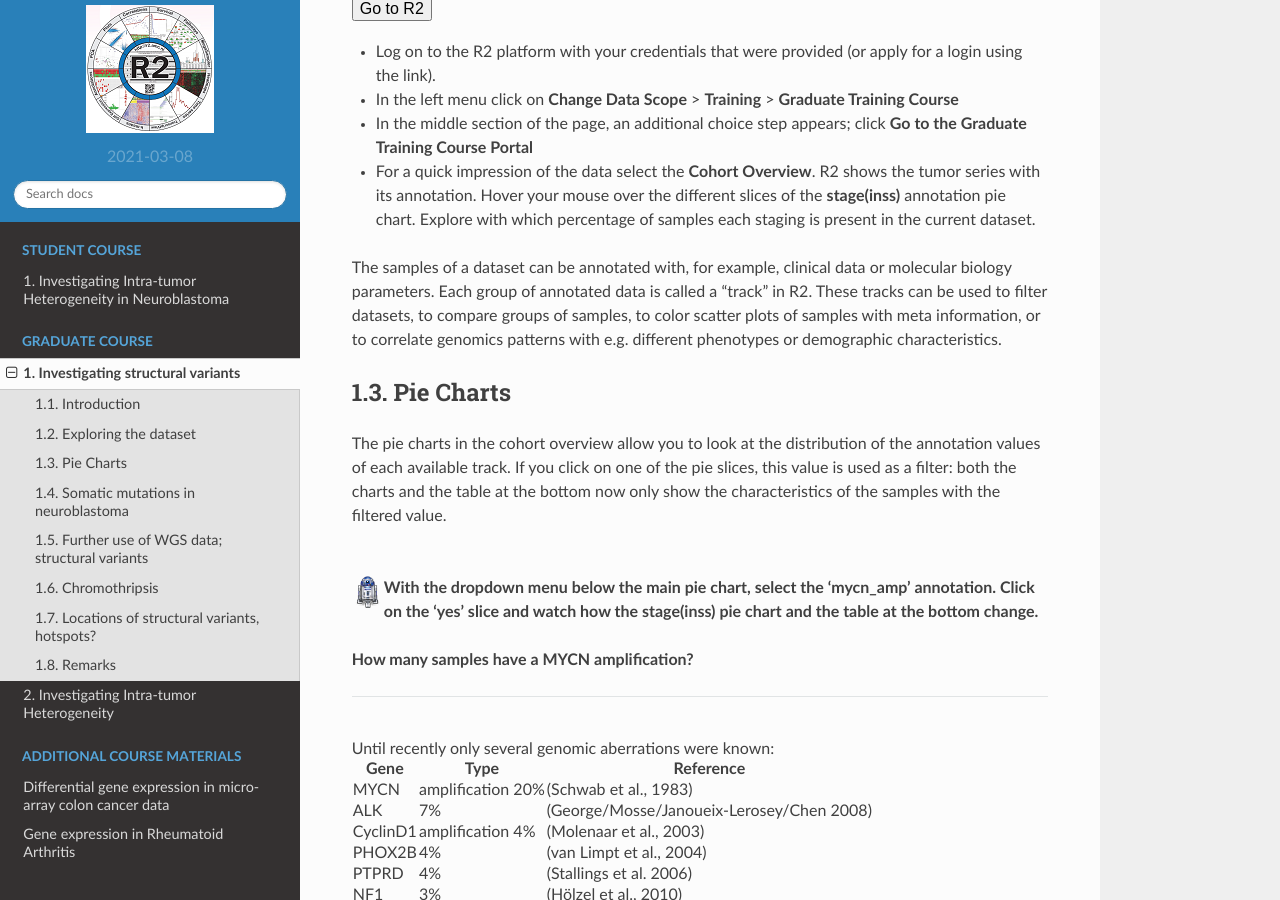
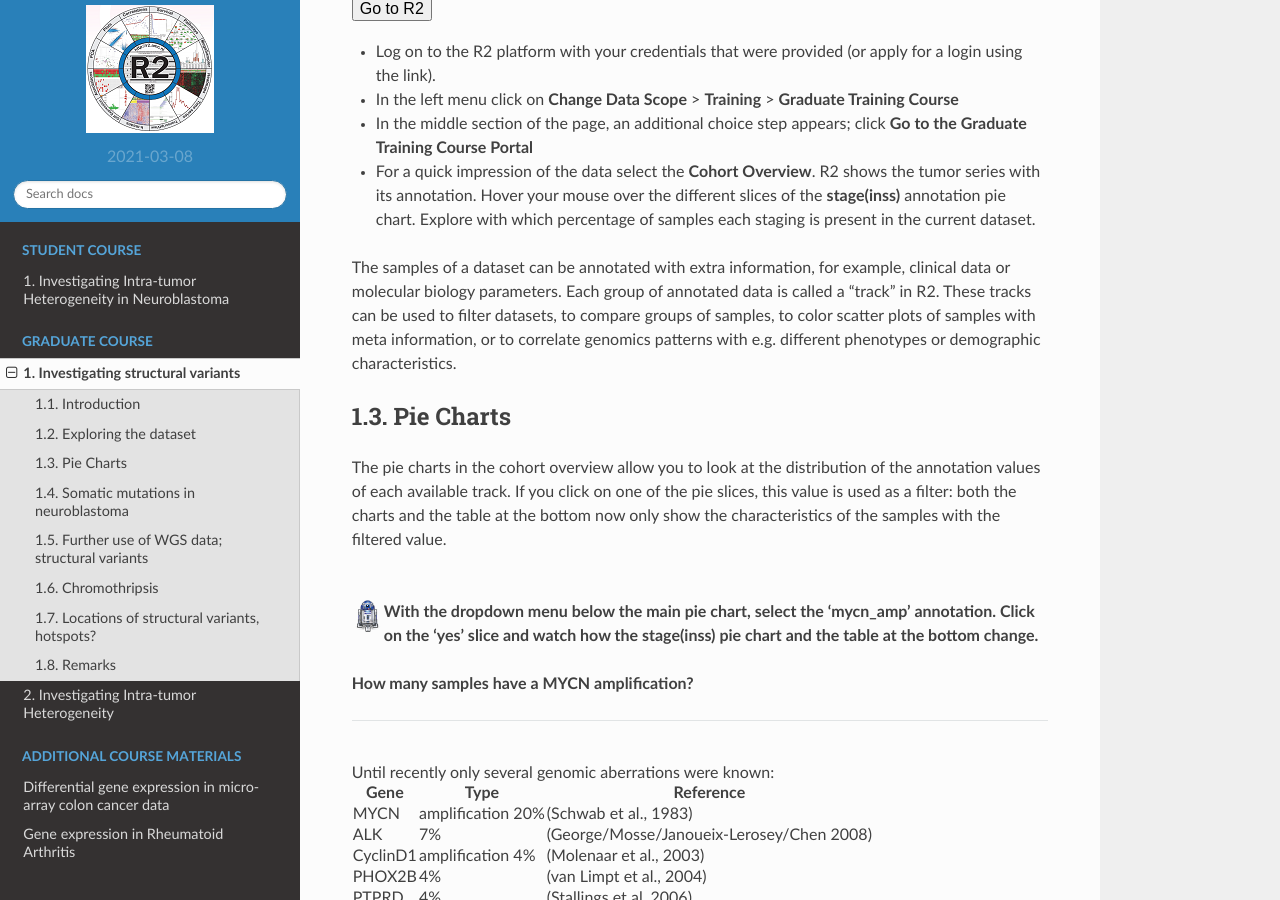
Before and after one commit to antronerds/r2-training-courses, a Sphinx documentation site: the page built from docs/Finding_structural_variants.md, in a window 1280 px wide and 900 px high, scrolled down 1746 px. Built offline with Sphinx 7.4.7 and the Read the Docs theme 2.0.0, drawn with Linux system fonts in a browser that asks for light colours; pages that are not in the unit, such as notebooks, are missing from menus.

Commit message:
Struct Variants, improvements

```diff
--- a/docs/Finding_structural_variants.md
+++ b/docs/Finding_structural_variants.md
@@ -46,7 +46,7 @@
 * In the middle section of the page, an additional choice step appears; click **Go to the Graduate Training Course Portal**
 * For a quick impression of the data select the **Cohort Overview**. R2 shows the tumor series with its annotation. Hover your mouse over the different slices of the **stage(inss)** annotation pie chart. Explore with which percentage of samples each staging is present in the current dataset.
 
-The samples of a dataset can be annotated with, for example, clinical data or molecular biology parameters. Each group of annotated data is called a “track” in R2. These tracks can be used to filter datasets, to compare groups of samples, to color scatter plots of samples with meta information, or to correlate genomics patterns with e.g. different phenotypes or demographic characteristics.
+The samples of a dataset can be annotated with extra information, for example, clinical data or molecular biology parameters. Each group of annotated data is called a “track” in R2. These tracks can be used to filter datasets, to compare groups of samples, to color scatter plots of samples with meta information, or to correlate genomics patterns with e.g. different phenotypes or demographic characteristics.
 
 Pie Charts
 ---
@@ -61,7 +61,7 @@
 ---------
 <br>
 Until recently only several genomic aberrations were known:
-
+<br>
 <table>
 <tr><th>  Gene  </th><th>Type        </th><th>Reference</th></tr>
 <tr><td>MYCN</td><td>amplification 20%</td><td>(Schwab et al., 1983)</td></tr>
@@ -74,8 +74,7 @@
 <tr><td>FOXR1</td><td>1%</td><td>(Santo et al., 2011)</td></tr>
 <tr><td>LIN28B</td><td>1%</td><td>(Molenaar et al., 2012)</td></tr>
 </table>
-
-
+<br>
 To gain further insight, the Oncogenomics department of the AMC set out to sequence 87 untreated primary neuroblastoma tumours of all stages from this set.
 
 Somatic mutations in neuroblastoma
```
